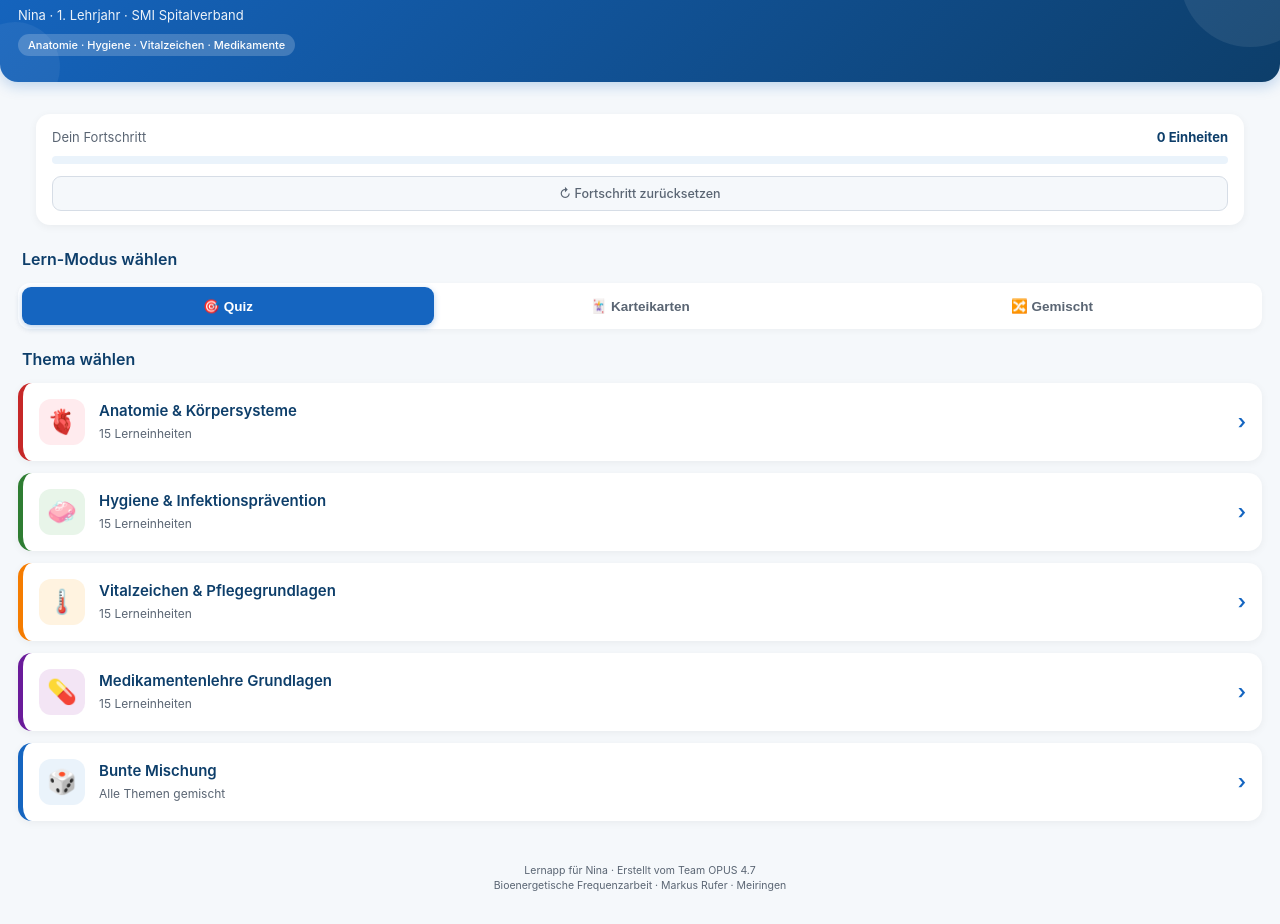
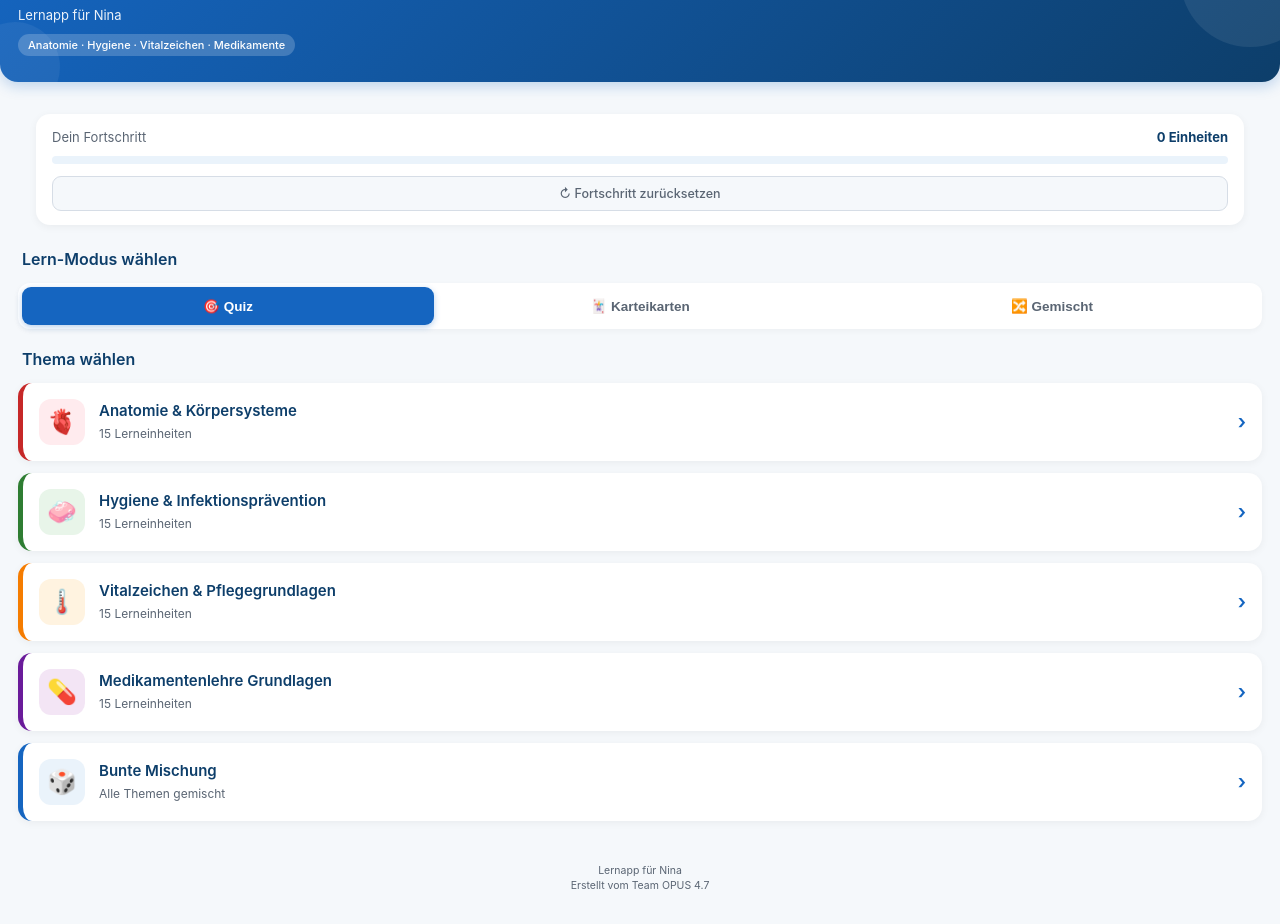
Before and after one commit to markus3927/Nina-fage-lernapp, a plain HTML site: page index.html in a window 1280 px wide. Shown: the part 53-977 px from the top of the page. Drawn offline with Linux system fonts and the light colour scheme.

Commit message:
Update title and footer content in index.html

```diff
--- a/index.html
+++ b/index.html
@@ -9,7 +9,7 @@
 <meta name="apple-mobile-web-app-capable" content="yes">
 <meta name="apple-mobile-web-app-status-bar-style" content="black-translucent">
 <meta name="apple-mobile-web-app-title" content="FaGe Lernapp">
-<title>FaGe Lernapp · Nina · 1. Lehrjahr</title>
+<title>FaGe Lernapp · Nina</title>
 <style>
 * { margin: 0; padding: 0; box-sizing: border-box; -webkit-tap-highlight-color: transparent; }
 :root {
@@ -530,7 +530,7 @@ body { padding-bottom: 30px; }
 
 <div class="header">
   <h1>📚 FaGe Lernapp</h1>
-  <div class="sub">Nina · 1. Lehrjahr · SMI Spitalverband</div>
+  <div class="sub">Lernapp für Nina</div>
   <div class="badge">Anatomie · Hygiene · Vitalzeichen · Medikamente</div>
 </div>
 
@@ -631,8 +631,8 @@ body { padding-bottom: 30px; }
 </div>
 
 <div class="footer">
-  Lernapp für Nina · Erstellt vom Team OPUS 4.7<br>
-  Bioenergetische Frequenzarbeit · Markus Rufer · Meiringen
+  Lernapp für Nina<br>
+  Erstellt vom Team OPUS 4.7
 </div>
 
 <script>
```
